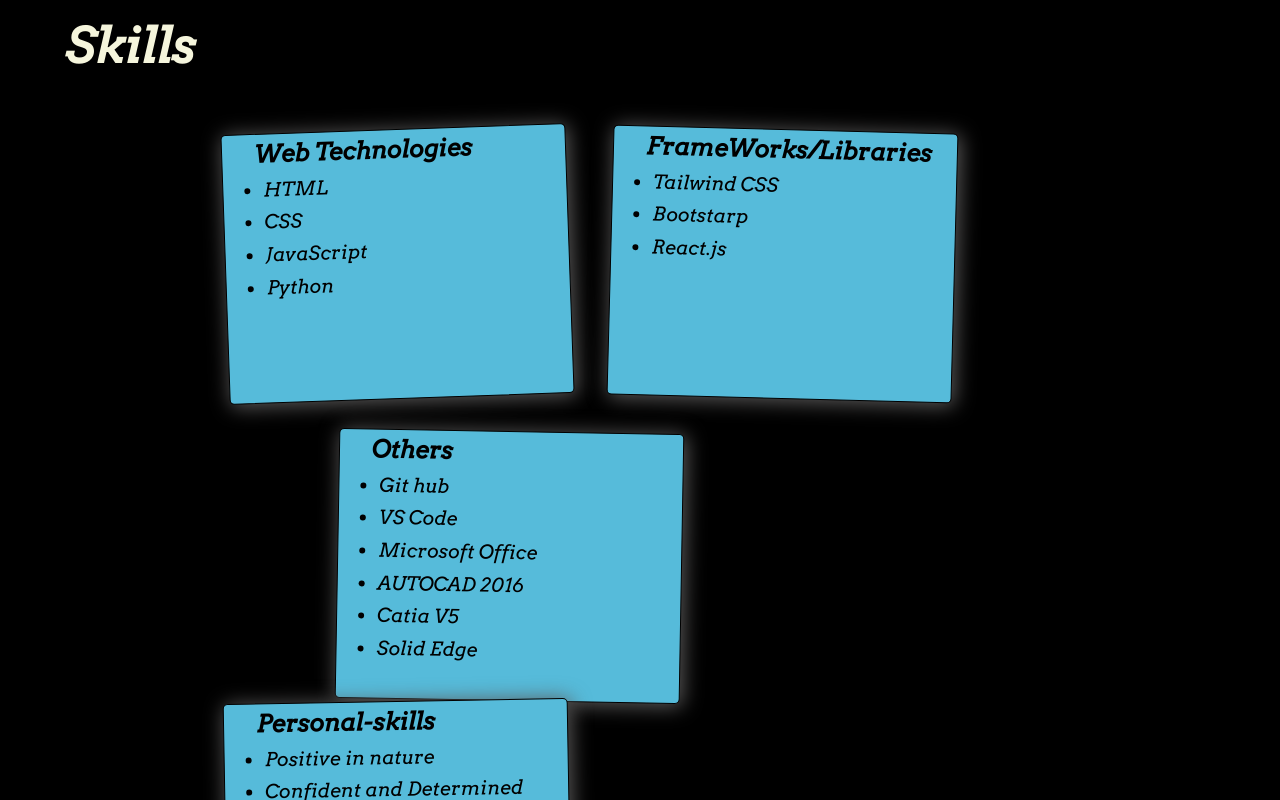
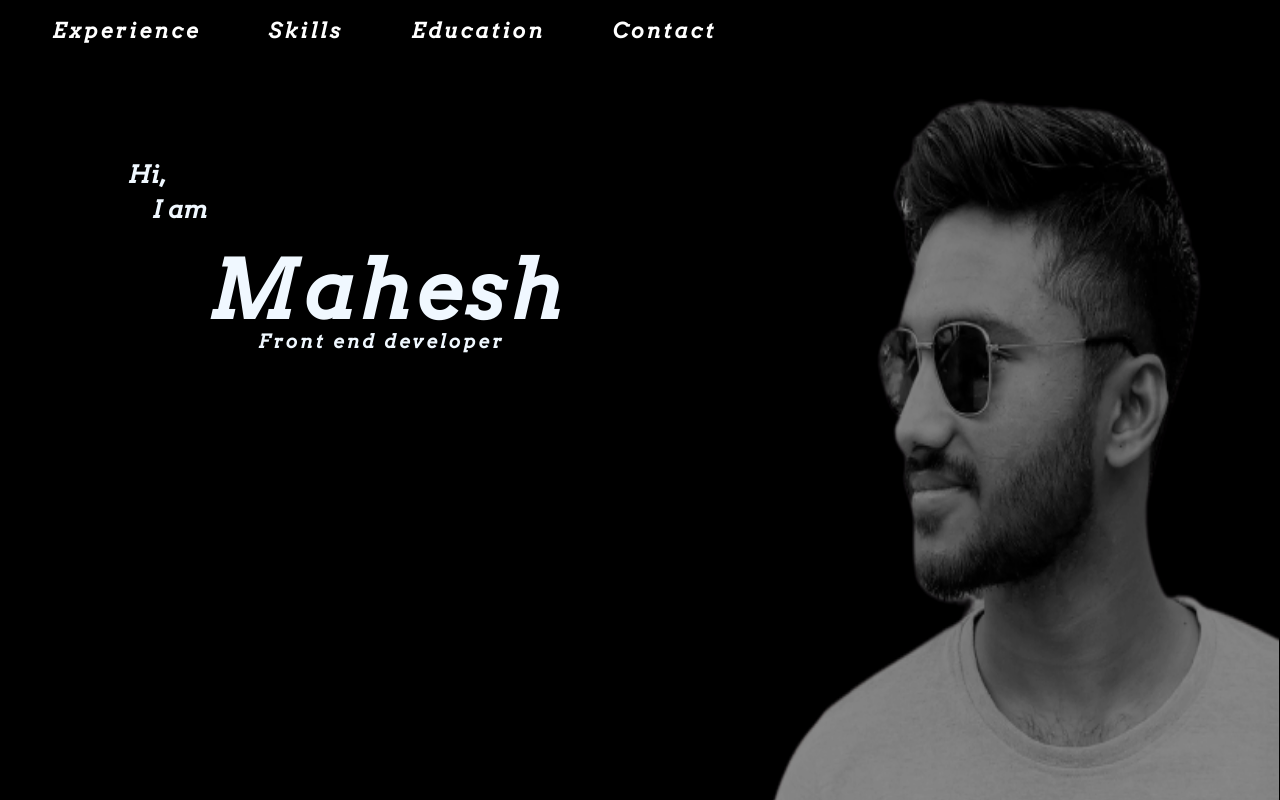
Before and after one commit to maheshsangeet/My_Portfolio, a React (Create React App) app: page / in a window 1280 px wide. Shown: the top 800 px of the page. Built offline with nearby package versions, Linux system fonts and the light colour scheme.

Commit message:
modified

```diff
--- a/src/App.js
+++ b/src/App.js
@@ -9,9 +9,9 @@
 function App() {
   return (
     <div className="App">
-      {/* <Home /> */}
+      <Home />
       {/* <Experience /> */}
-      <Skills />
+      {/* <Skills /> */}
       {/* <Education /> */}
       {/* <Contact /> */}
     </div>
--- a/src/components/Home/Home.css
+++ b/src/components/Home/Home.css
@@ -12,7 +12,7 @@
     width: 40%;
     position: absolute;
     right: 0;
-    top: -158px;
+    top: -164px;
   }
 #Home .profile-pic img {
     border: 1px solid black;
@@ -21,7 +21,6 @@
     height: 122vh;
   }
 #Home .container {
-  color: aliceblue;
   position: absolute;
   top: 20%;
   left: 10%;
@@ -34,7 +33,7 @@
 
   }
 #Home .container h2 .line:last-child {
-    border: 1px solid black;
+    /* border: 1px solid black; */
     margin-top: 0.3rem;
     margin-left: 1.5rem;
   }
@@ -43,7 +42,8 @@
     /* border: 1px solid white; */
     margin-top: 1rem;
     margin-left: 5rem;
-    width: 100%;
+    /* width: 50%; */
+    width: 680px;
   }
 #Home .container .introduction .name h1 {
   font-size: 5rem;
@@ -57,8 +57,12 @@
 }
 #Home .container .introduction  .detail-introduction {
     display: none;
-    word-spacing: 10px;
-    width: 45%;
+    word-spacing: 8px;
+    width: 100%;
+    padding-left: 1rem;
+    padding-top: 1rem;
+    font-size: 1.1rem;
+
   }
 #Home .container .introduction:hover .name {
     display: none;
--- a/src/components/Home/Home.js
+++ b/src/components/Home/Home.js
@@ -1,6 +1,6 @@
 import React from "react"
 import Navbar from "../Navbar/Navbar"
-import photo from "../../images/pp.png"
+import photo from "../../images/pic.png"
 import "./Home.css"
 
 
@@ -10,7 +10,6 @@
             <Navbar />
             <div className="profile-pic">
                 <img src={photo}></img>
-                {/* <img src="../../images/pp.png"></img> */}
             </div>
 
             <div className="container">
```
Also changed, not shown: src/images/pic.png (renamed from src/images/pp.png).
